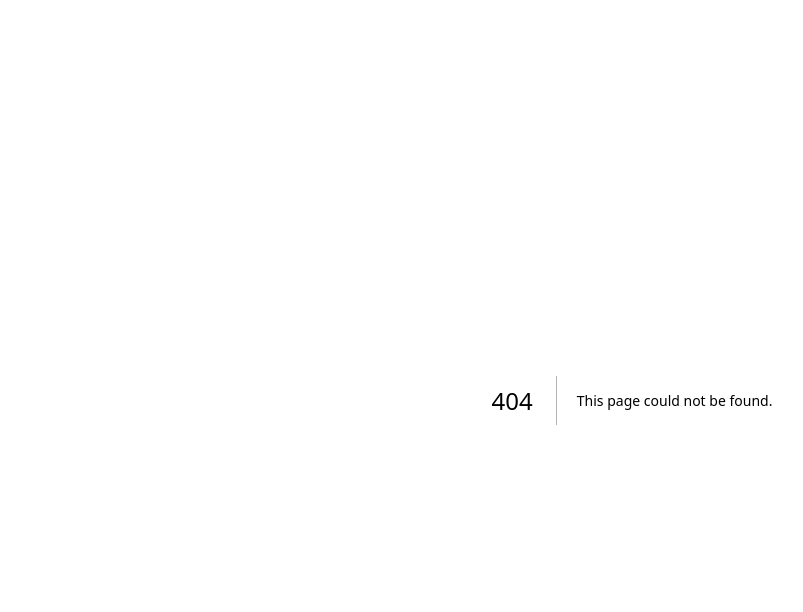
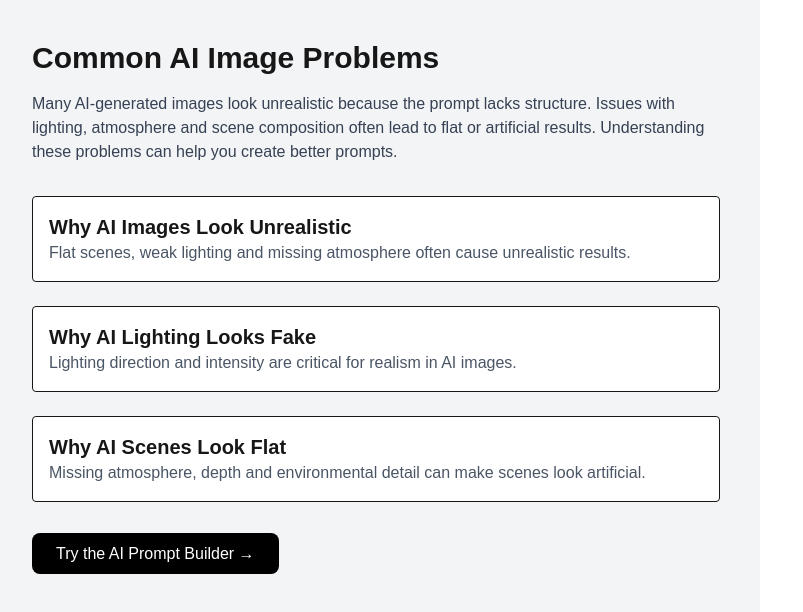
Before and after one commit to amerind369/cinematic-prompt-engine, a Next.js app: page /problems in a window 1280 px wide. Before the commit this address had no page. Shown: the top 612 px of the page, without its empty margins (8-811 px from the left). Built offline with nearby package versions, Linux system fonts and the light colour scheme.

Commit message:
Create page.tsx

```diff
--- /dev/null
+++ b/app/problems/page.tsx
@@ -0,0 +1,51 @@
+export default function ProblemsPage() {
+  return (
+    <main className="min-h-screen bg-gray-100 p-10 max-w-3xl">
+
+      <h1 className="text-3xl font-bold mb-4">
+        Common AI Image Problems
+      </h1>
+
+      <p className="mb-8 text-gray-700">
+        Many AI-generated images look unrealistic because the prompt lacks structure.
+        Issues with lighting, atmosphere and scene composition often lead to flat or artificial results.
+        Understanding these problems can help you create better prompts.
+      </p>
+
+      <div className="space-y-6">
+
+        <a href="/problems/ai-images-look-unrealistic" className="block p-4 bg-white rounded border hover:bg-gray-50">
+          <h2 className="text-xl font-semibold">Why AI Images Look Unrealistic</h2>
+          <p className="text-gray-600">
+            Flat scenes, weak lighting and missing atmosphere often cause unrealistic results.
+          </p>
+        </a>
+
+        <a href="/problems/ai-lighting-looks-fake" className="block p-4 bg-white rounded border hover:bg-gray-50">
+          <h2 className="text-xl font-semibold">Why AI Lighting Looks Fake</h2>
+          <p className="text-gray-600">
+            Lighting direction and intensity are critical for realism in AI images.
+          </p>
+        </a>
+
+        <a href="/problems/ai-scenes-look-flat" className="block p-4 bg-white rounded border hover:bg-gray-50">
+          <h2 className="text-xl font-semibold">Why AI Scenes Look Flat</h2>
+          <p className="text-gray-600">
+            Missing atmosphere, depth and environmental detail can make scenes look artificial.
+          </p>
+        </a>
+
+      </div>
+
+      <div className="mt-10">
+        <a
+          href="/"
+          className="px-6 py-3 bg-black text-white rounded-lg"
+        >
+          Try the AI Prompt Builder →
+        </a>
+      </div>
+
+    </main>
+  )
+}
```
